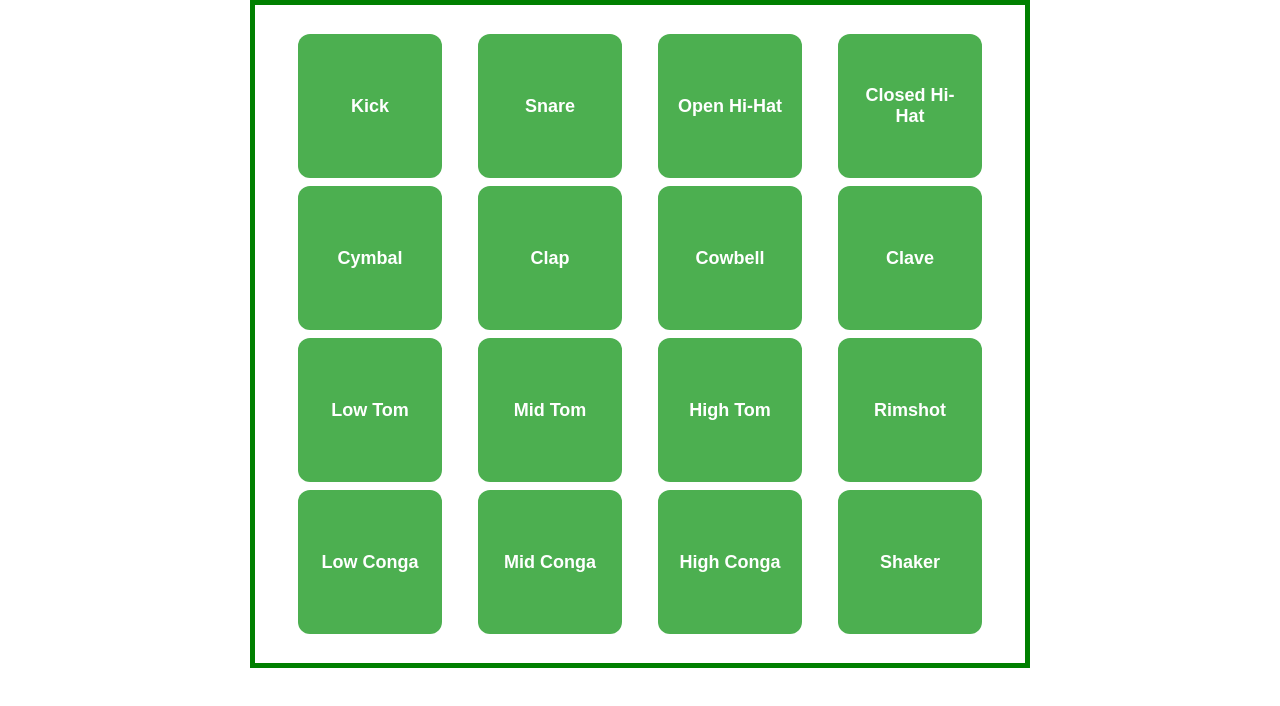
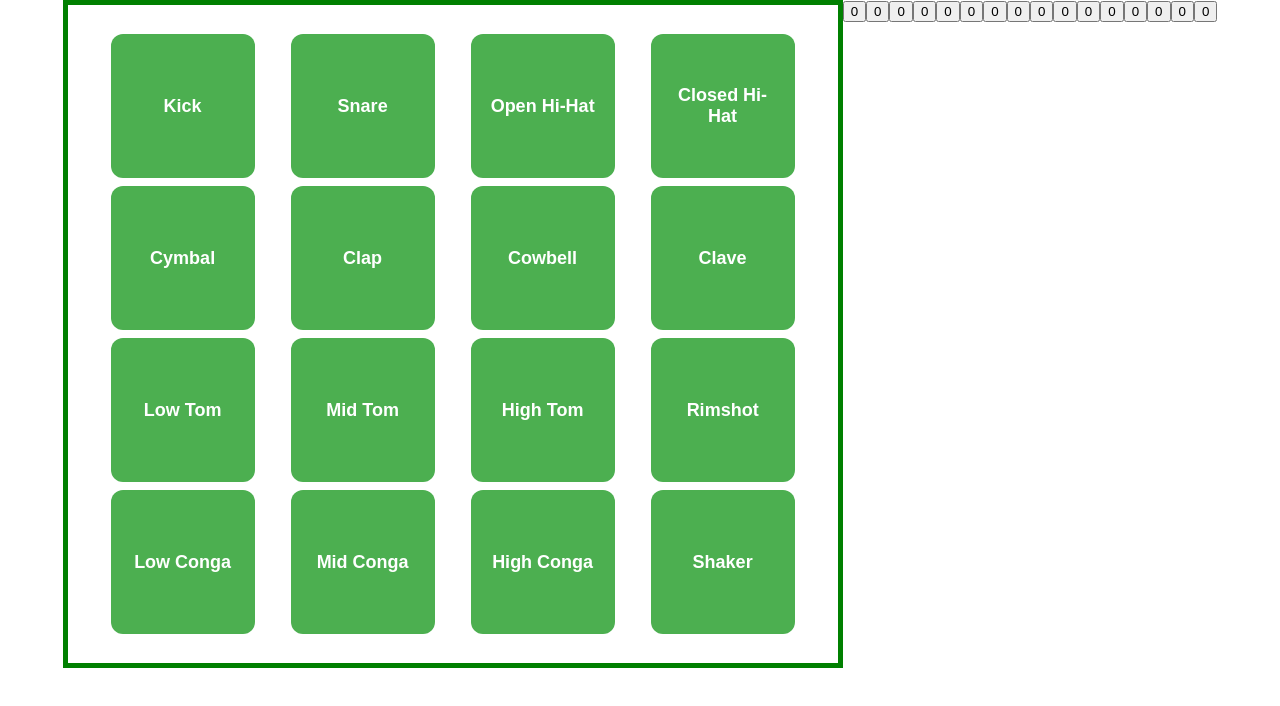
Before and after one commit to KeithC113/DrumKit-App, a React (Create React App) app: page / in a window 1280 px wide. Shown: the top 706 px of the page. Built offline with nearby package versions, Linux system fonts and the light colour scheme.

Commit message:
beginning of sequencer

```diff
--- a/src/App.js
+++ b/src/App.js
@@ -1,11 +1,13 @@
 import React from 'react';
 import DrumMachineContainer from './Container/DrumMachineContainer.js';
+import SequencerContainer from './Container/SequencerContainer';
 import './App.css';
 
 function App() {
   return (
     <div className="App">
       <DrumMachineContainer/>
+      <SequencerContainer/>
     </div>
   );
 }
--- /dev/null
+++ b/src/Components/SequencerComponent.js
@@ -0,0 +1,22 @@
+import React, {Component} from 'react';
+
+
+const SequencerComponent = (props) => {
+
+
+     const sequenceButtons = props.sequencePattern.map((button, index) =>{
+    return <button key={index}>{button}</button>
+  })
+
+
+
+    return(
+      <div>
+      {sequenceButtons}
+      </div>
+    )
+
+
+
+}
+export default SequencerComponent;
--- /dev/null
+++ b/src/Container/SequencerContainer.js
@@ -0,0 +1,23 @@
+import React, {Component} from 'react';
+import DrumMachineContainer from './DrumMachineContainer';
+import SequencerComponent from '../Components/SequencerComponent';
+
+class SequencerContainer extends Component{
+  constructor(props){
+    super(props);
+    this.state = {
+      bpm: 100,
+      sequencePattern: [0, 0, 0, 0, 0, 0, 0, 0, 0, 0, 0, 0, 0, 0, 0, 0]
+    }
+  }
+
+
+  render(){
+    return(
+      <SequencerComponent sequencePattern={this.state.sequencePattern}/>
+    )
+
+
+  }
+}
+export default SequencerContainer;
```
